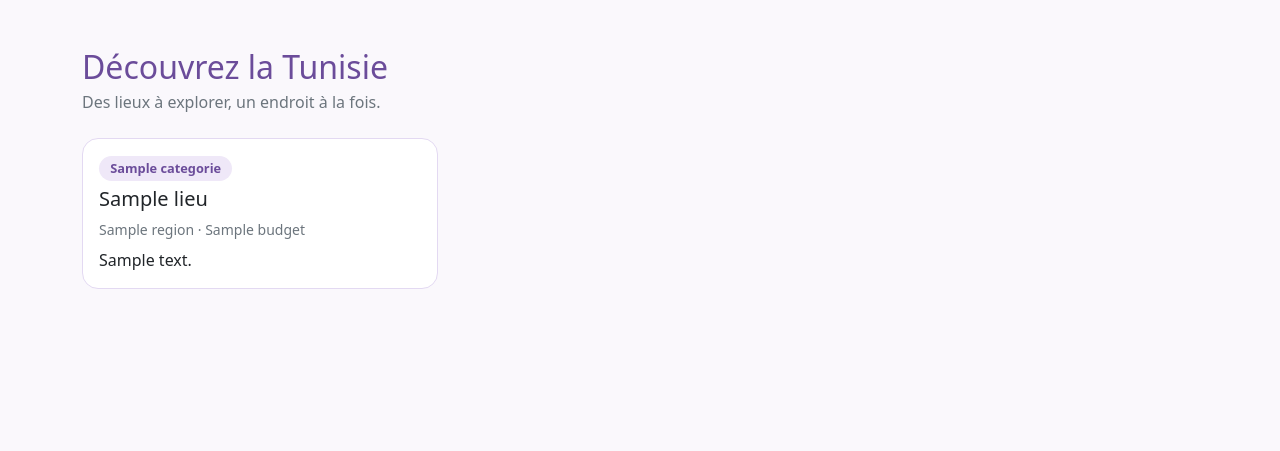
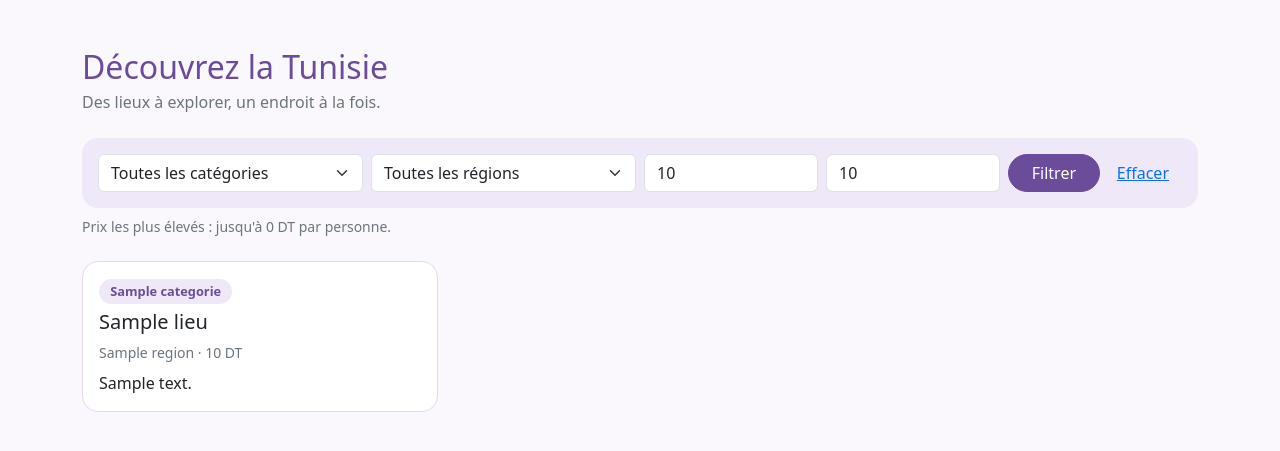
Before and after one commit to emnaamanai/wanderly, a Flask app: template templates/index.html in a window 1280 px wide. Shown: the part 57-508 px from the top of the page. Run offline with Flask 3, Linux system fonts and the light colour scheme; the template is opened without the code that fills it: most values are stand-ins (such as "Sample title", 1, 10 or a date in 2020).

Commit message:
Sprint 1 : filtres par categorie, region et prix

```diff
--- a/app.py
+++ b/app.py
@@ -1,6 +1,8 @@
 import sqlite3
 from functools import wraps
-from flask import Flask, render_template, request, redirect, url_for, session, g,abort
+from flask import (
+    Flask, render_template, request, redirect, url_for, session, g, abort
+)
 from werkzeug.security import generate_password_hash, check_password_hash
 
 app = Flask(__name__)
@@ -8,6 +10,23 @@ app.secret_key = "wanderly-cle-secrete-a-changer-123"
 
 import db
 db.init_app(app)
+
+
+GOUVERNORATS = [
+    "Ariana", "Béja", "Ben Arous", "Bizerte", "Gabès", "Gafsa", "Jendouba",
+    "Kairouan", "Kasserine", "Kébili", "Le Kef", "Mahdia", "La Manouba",
+    "Médenine", "Monastir", "Nabeul", "Sfax", "Sidi Bouzid", "Siliana",
+    "Sousse", "Tataouine", "Tozeur", "Tunis", "Zaghouan",
+]
+
+
+def en_nombre(texte):
+    try:
+        return float(texte)
+    except ValueError:
+        return None
+
+
 def login_required(vue):
     @wraps(vue)
     def vue_protegee(**kwargs):
@@ -15,6 +34,8 @@ def login_required(vue):
             return redirect(url_for("connexion"))
         return vue(**kwargs)
     return vue_protegee
+
+
 def admin_required(vue):
     @wraps(vue)
     def vue_protegee(**kwargs):
@@ -24,14 +45,68 @@ def admin_required(vue):
             abort(403)
         return vue(**kwargs)
     return vue_protegee
+
+
+@app.before_request
+def charger_utilisateur():
+    utilisateur_id = session.get("utilisateur_id")
+    if utilisateur_id is None:
+        g.utilisateur = None
+    else:
+        g.utilisateur = db.get_db().execute(
+            "SELECT * FROM utilisateur WHERE id = ?", (utilisateur_id,)
+        ).fetchone()
+
+
 @app.route("/")
 def accueil():
-    lieux = db.get_db().execute(
+    base = db.get_db()
+
+    categorie_id = request.args.get("categorie", "")
+    region = request.args.get("region", "")
+    prix_min = request.args.get("prix_min", "")
+    prix_max = request.args.get("prix_max", "")
+
+    requete = (
         "SELECT lieu.*, categorie.nom AS categorie "
         "FROM lieu JOIN categorie ON lieu.categorie_id = categorie.id "
-        "ORDER BY lieu.id DESC"
-    ).fetchall()
-    return render_template("index.html", lieux=lieux)
+        "WHERE 1 = 1"
+    )
+    parametres = []
+
+    if categorie_id:
+        requete += " AND lieu.categorie_id = ?"
+        parametres.append(categorie_id)
+    if region:
+        requete += " AND lieu.region = ?"
+        parametres.append(region)
+
+    minimum = en_nombre(prix_min)
+    if minimum is not None:
+        requete += " AND lieu.prix >= ?"
+        parametres.append(minimum)
+    maximum = en_nombre(prix_max)
+    if maximum is not None:
+        requete += " AND lieu.prix <= ?"
+        parametres.append(maximum)
+
+    requete += " ORDER BY lieu.id DESC"
+    lieux = base.execute(requete, parametres).fetchall()
+
+    categories = base.execute("SELECT * FROM categorie ORDER BY nom").fetchall()
+    prix_le_plus_haut = base.execute("SELECT MAX(prix) FROM lieu").fetchone()[0] or 0
+
+    return render_template(
+        "index.html",
+        lieux=lieux,
+        categories=categories,
+        gouvernorats=GOUVERNORATS,
+        categorie_id=categorie_id,
+        region=region,
+        prix_min=prix_min,
+        prix_max=prix_max,
+        prix_le_plus_haut=prix_le_plus_haut,
+    )
 
 
 @app.route("/inscription", methods=["GET", "POST"])
@@ -59,6 +134,8 @@ def inscription():
         return redirect(url_for("accueil"))
 
     return render_template("inscription.html")
+
+
 @app.route("/connexion", methods=["GET", "POST"])
 def connexion():
     if request.method == "POST":
@@ -82,25 +159,20 @@ def connexion():
         return redirect(url_for("accueil"))
 
     return render_template("connexion.html")
-@app.before_request
-def charger_utilisateur():
-    utilisateur_id = session.get("utilisateur_id")
-    if utilisateur_id is None:
-        g.utilisateur = None
-    else:
-        g.utilisateur = db.get_db().execute(
-            "SELECT * FROM utilisateur WHERE id = ?", (utilisateur_id,)
-        ).fetchone()
 
 
 @app.route("/deconnexion")
 def deconnexion():
     session.clear()
     return redirect(url_for("accueil"))
+
+
 @app.route("/profil")
 @login_required
 def profil():
     return render_template("profil.html")
+
+
 @app.route("/admin")
 @admin_required
 def admin():
--- a/schema.sql
+++ b/schema.sql
@@ -37,8 +37,7 @@ CREATE TABLE lieu (
     nom                        TEXT NOT NULL,
     description                TEXT,
     region                     TEXT NOT NULL,
-    budget                     TEXT NOT NULL DEFAULT 'gratuit'
-                               CHECK (budget IN ('gratuit', 'économique', 'moyen', 'cher')),
+    prix                       REAL NOT NULL DEFAULT 0 CHECK (prix >= 0),  -- prix moyen par personne en DT (0 = gratuit)
     latitude                   REAL NOT NULL,
     longitude                  REAL NOT NULL,
     infos_pratiques            TEXT,               -- horaires, accès, parking...
--- a/static/css/style.css
+++ b/static/css/style.css
@@ -55,3 +55,9 @@ body {
   font-size: 0.8rem;
   font-weight: 600;
 }
+/* Barre de filtres */
+.filtres-wander {
+  background: #EFE8F8;
+  border-radius: 1rem;
+  padding: 1rem;
+}
--- a/templates/index.html
+++ b/templates/index.html
@@ -7,6 +7,40 @@
   <h1 class="h2 wander-text mb-1">Découvrez la Tunisie</h1>
   <p class="text-secondary mb-4">Des lieux à explorer, un endroit à la fois.</p>
 
+  <form method="get" class="filtres-wander mb-2">
+    <div class="row g-2">
+      <div class="col-12 col-md-3">
+        <select name="categorie" class="form-select">
+          <option value="">Toutes les catégories</option>
+          {% for c in categories %}
+          <option value="{{ c.id }}" {% if categorie_id == c.id|string %}selected{% endif %}>{{ c.nom }}</option>
+          {% endfor %}
+        </select>
+      </div>
+      <div class="col-12 col-md-3">
+        <select name="region" class="form-select">
+          <option value="">Toutes les régions</option>
+          {% for r in gouvernorats %}
+          <option value="{{ r }}" {% if region == r %}selected{% endif %}>{{ r }}</option>
+          {% endfor %}
+        </select>
+      </div>
+      <div class="col-6 col-md-2">
+        <input type="number" name="prix_min" class="form-control" min="0" step="1"
+               placeholder="Prix min (DT)" value="{{ prix_min }}">
+      </div>
+      <div class="col-6 col-md-2">
+        <input type="number" name="prix_max" class="form-control" min="0" step="1"
+               placeholder="Prix max (DT)" value="{{ prix_max }}">
+      </div>
+      <div class="col-12 col-md-2 d-flex gap-1">
+        <button type="submit" class="btn btn-wander flex-grow-1">Filtrer</button>
+        <a href="{{ url_for('accueil') }}" class="btn btn-link">Effacer</a>
+      </div>
+    </div>
+  </form>
+  <p class="text-secondary small mb-4">Prix les plus élevés : jusqu'à {{ "%g"|format(prix_le_plus_haut) }} DT par personne.</p>
+
   {% if lieux %}
   <div class="row row-cols-1 row-cols-md-2 row-cols-lg-3 g-4">
     {% for lieu in lieux %}
@@ -15,7 +49,7 @@
         <div class="card-body">
           <span class="badge-wander">{{ lieu.categorie }}</span>
           <h2 class="h5 mt-2">{{ lieu.nom }}</h2>
-          <p class="text-secondary small mb-2">{{ lieu.region }} · {{ lieu.budget }}</p>
+          <p class="text-secondary small mb-2">{{ lieu.region }} · {% if lieu.prix == 0 %}Gratuit{% else %}{{ "%g"|format(lieu.prix) }} DT{% endif %}</p>
           <p class="card-text">{{ lieu.description }}</p>
         </div>
       </div>
@@ -23,7 +57,7 @@
     {% endfor %}
   </div>
   {% else %}
-  <p>Aucun lieu pour le moment.</p>
+  <p>Aucun lieu ne correspond à votre recherche.</p>
   {% endif %}
 </div>
 {% endblock %}
```
Also changed, not shown: donnees_test.py (+7 -7 lines).
